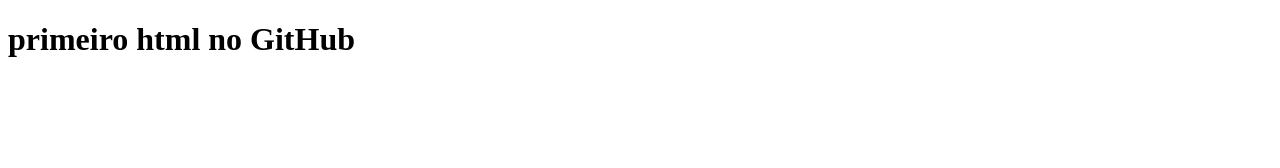
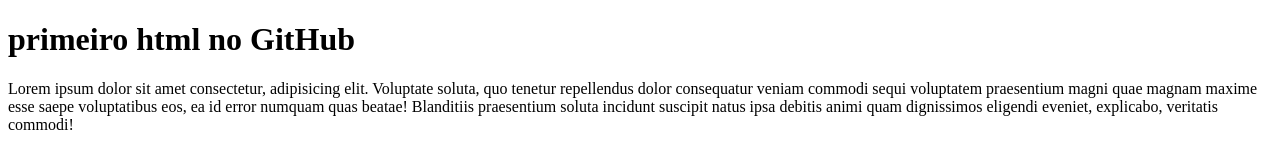
Before and after one commit to quintinogostoso/teste-git, a plain HTML site: page index.html in a window 1280 px wide. Drawn offline with Linux system fonts and the light colour scheme.

Commit message:
inclusão de paragrafo

```diff
--- a/index.html
+++ b/index.html
@@ -8,6 +8,7 @@
 </head>
 <body>
     <h1> primeiro html no GitHub</h1>
+    Lorem ipsum dolor sit amet consectetur, adipisicing elit. Voluptate soluta, quo tenetur repellendus dolor consequatur veniam commodi sequi voluptatem praesentium magni quae magnam maxime esse saepe voluptatibus eos, ea id error numquam quas beatae! Blanditiis praesentium soluta incidunt suscipit natus ipsa debitis animi quam dignissimos eligendi eveniet, explicabo, veritatis commodi!
 
 </body>
 </html>
```
